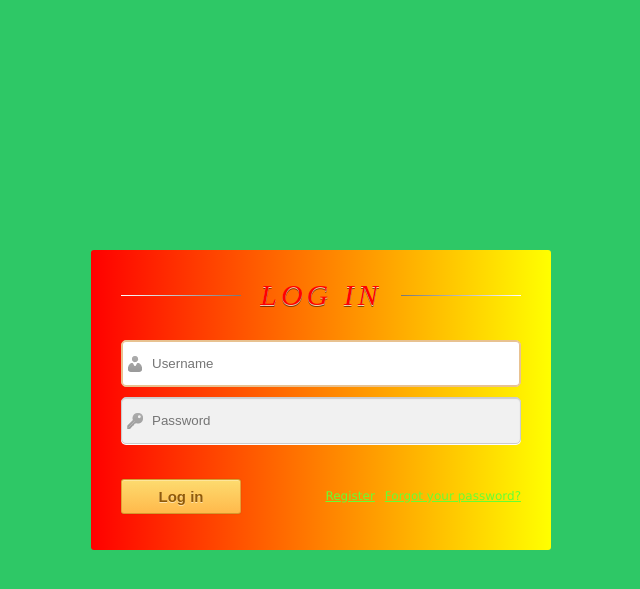
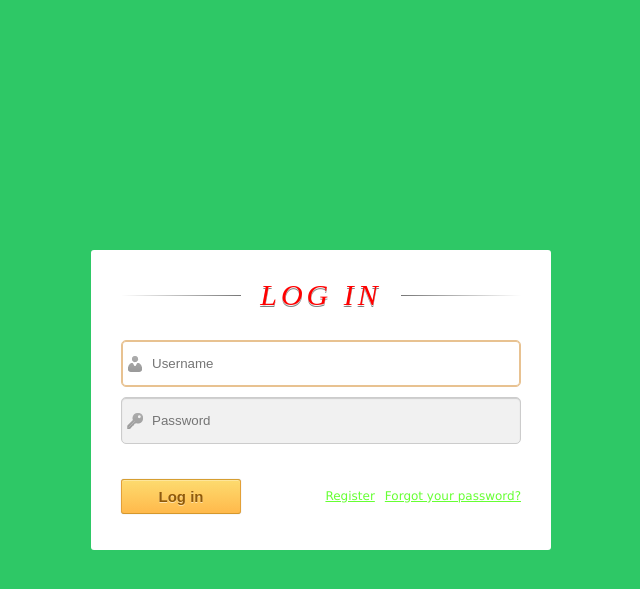
Before and after one commit to siddias/online-quiz, a PHP site: page /login.html in a window 1280 px wide. Shown: the top 589 px of the page, without its empty margins (319-959 px from the left). Run offline with PHP 8.4, Linux system fonts and the light colour scheme.

Commit message:
Update logincss.css

```diff
--- a/Login/logincss.css
+++ b/Login/logincss.css
@@ -7,7 +7,7 @@ body
 {
     font: 12px 'Lucida Sans Unicode', 'Trebuchet MS', Arial, Helvetica;
     margin: 0;
-    //background-image:url('./bkgimg.jpg');
+    /*background-image:url('./bkgimg.jpg');*/
     background-color:#2ec866;
     /*background-image: -webkit-gradient(linear, left top, left bottom, from(#ebeef2), to(#d9dee2));
     background-image: -webkit-linear-gradient(top, #ebeef2, #d9dee2);
@@ -21,9 +21,9 @@ body
 
 #login
 {
-     background: linear-gradient(to right, red , yellow);
-    /*background-color: #fff;
-    background-image: url('./bkgimg.jpg');
+    /*background: linear-gradient(to right, red , yellow);*/
+    background-color: #fff;
+    /*background-image: url('./bkgimg.jpg');
     background-position: -100px -77px;*/
     /*background-image: -webkit-gradient(linear, left top, left bottom, from(#fff), to(#eee));
     background-image: -webkit-linear-gradient(top, #fff, #eee);
```
